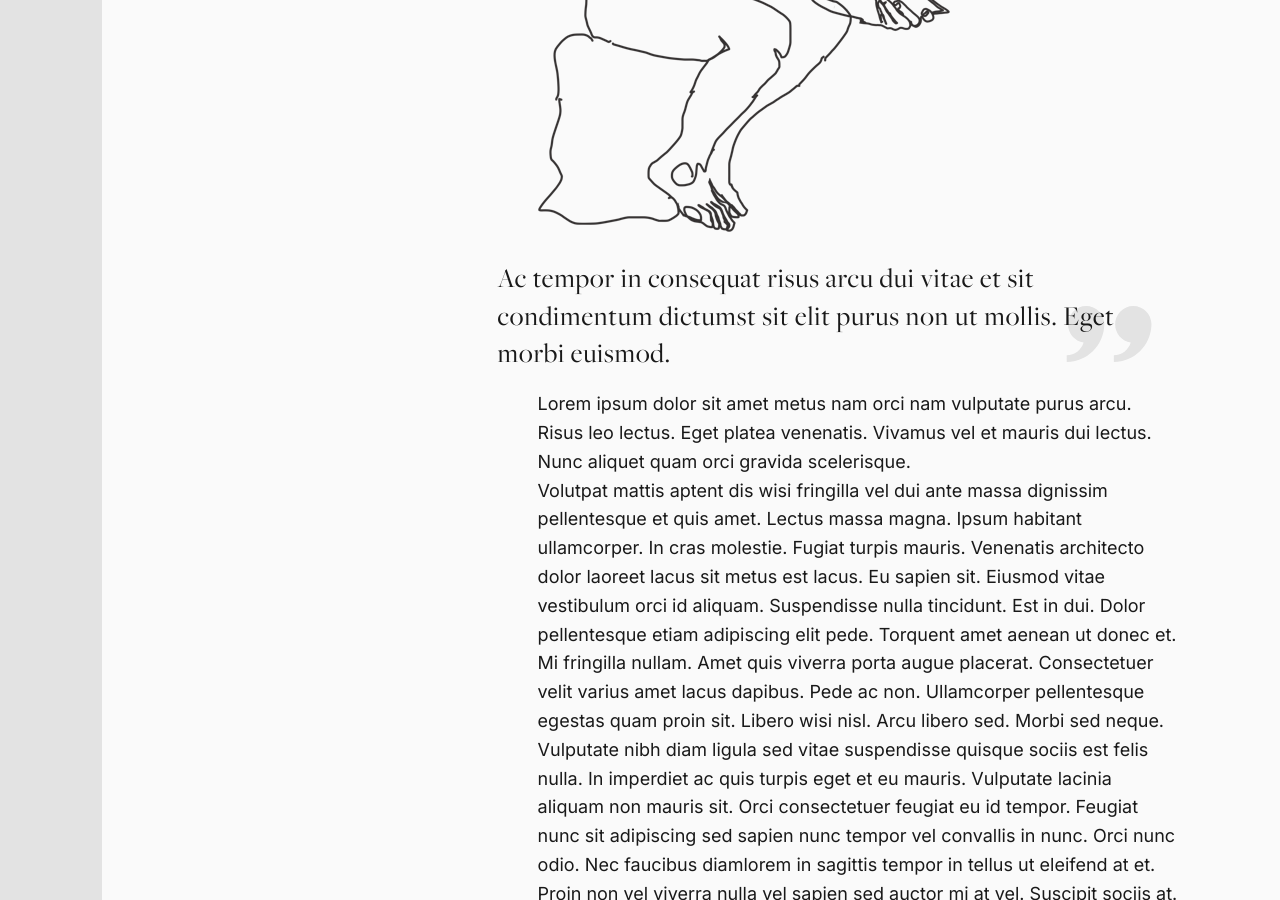
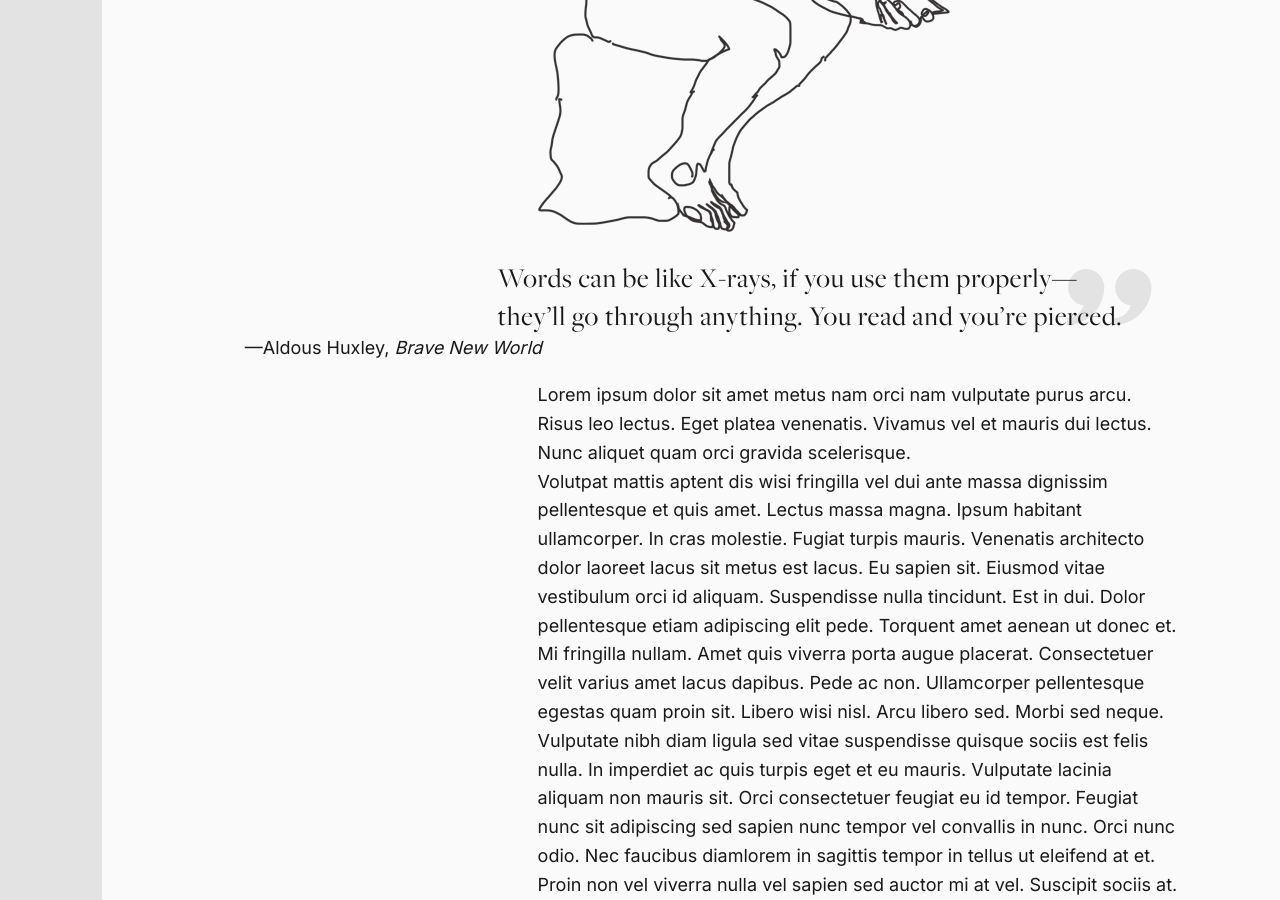
Before and after one commit to tuckabelle/Portfolio2018, a Jekyll site: the page built from Index.md, in a window 1280 px wide and 900 px high, scrolled down 3077 px. Built offline with Jekyll 4.4.1, drawn with Linux system fonts in a browser that asks for light colours; nearby versions of some CDN libraries; a script that is not in the unit is left out.

Commit message:
Update from Forestry.io Tucker Harris updated Index.md

```diff
--- a/Index.md
+++ b/Index.md
@@ -33,9 +33,9 @@
 
 Aliquet tincidunt elit. Sagittis augue mollis. Fusce duis et. Lectus morbi magna. Nulla in tempor sed tincidunt mollis. Et nec arcu. Sodales egestas at purus at at. At cras et. Et pharetra purus. Integer ultrices pede vel lacinia class sit sagittis nonummy. Mauris faucibus et et ipsum eleifend. Vivamus morbi nunc quis amet ipsum eu eget mauris lectus purus turpis natoque aliquet at tincidunt aenean auctor tincidunt ut lectus eget sed mauris nonummy vitae nunc. Neque incididunt et tristique justo tempor. Magnis arcu wisi. Vestibulum risus integer eu vel arcu.
 
-<img src="{{ '/assets/images/Thinker.png' | relative_url }}" alt="The Thinker on a Phone Illustration" title="The Thinker on a Phone Illustration"  />
+<img src="{{ '/assets/images/Thinker.png' | relative_url }}" alt="The Thinker on a Phone Illustration" title="The Thinker on a Phone Illustration" />
 
-> Ac tempor in consequat risus arcu dui vitae et sit condimentum dictumst sit elit purus non ut mollis. Eget morbi euismod.
+<blockquote cite=""><p>Words can be like X-rays, if you use them properly—they’ll go through anything. You read and you’re pierced.</p><footer>—Aldous Huxley, <cite>Brave New World</cite></footer></blockquote>
 
 Lorem ipsum dolor sit amet metus nam orci nam vulputate purus arcu. Risus leo lectus. Eget platea venenatis. Vivamus vel et mauris dui lectus. Nunc aliquet quam orci gravida scelerisque.
 
```
